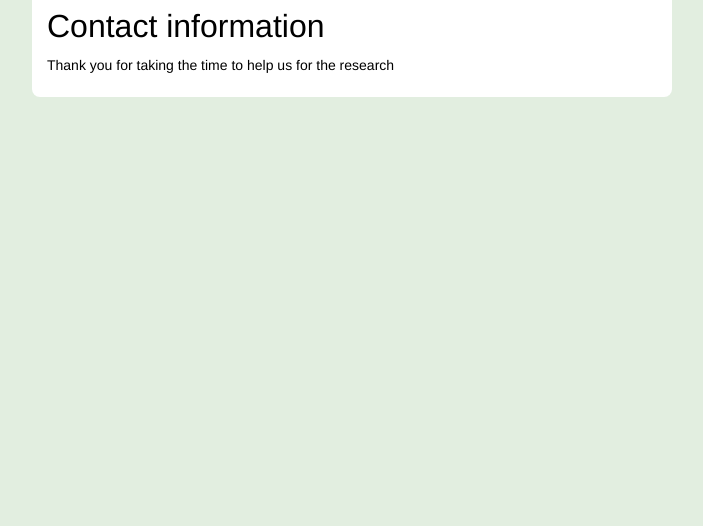
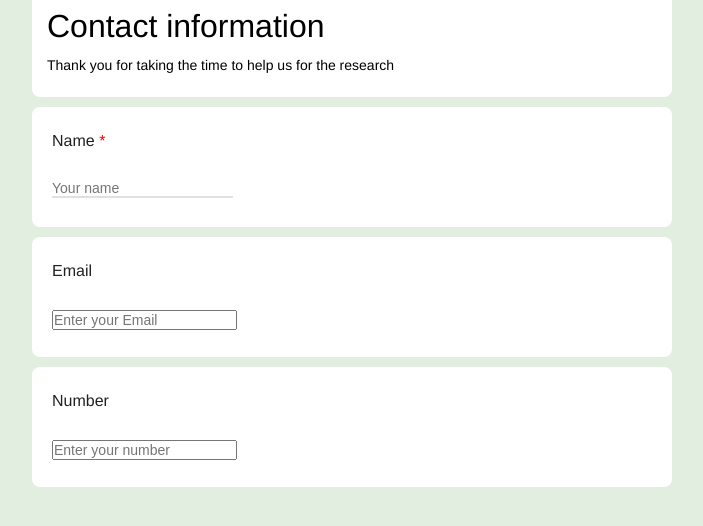
Before and after one commit to mohamedmarzuq/google-form-clone, a plain HTML site: page index.html in a window 1280 px wide. Shown: the part 208-734 px from the top of the page, without its empty margins (288-991 px from the left). Drawn offline with Linux system fonts and the light colour scheme.

Commit message:
Added name to the form

```diff
--- a/index.html
+++ b/index.html
@@ -20,10 +20,10 @@
                 <p id="description"> Thank you for taking the time to help us for the research</p>
             </div>
 
-             <!--<form action="" id="survey-form" autocomplete="off">
+            <form action="" id="survey-form" autocomplete="off">
                 <div class="form-group">
-                    <label id="name-label" for="name">Name</label> <br>
-                    <input type="text" name="name" id="name" class="form-control" placeholder="Enter your name" required>
+                    <label id="name-label" for="name">Name <span>*</span></label> <br>
+                    <input type="text" name="name" id="name" class="form-control" placeholder="Your name" required>
                 </div>
 
                 <div class="form-group">
@@ -33,10 +33,10 @@
 
                 <div class="form-group">
                     <label id="name-label" for="name">Number</label> <br>
-                    <input type="number" name="name" id="name" class="form-control" placeholder="Enter your number" minlength="10" maxlength="10" required>
+                    <input type="number" name="number" id="number" class="form-control" placeholder="Enter your number" minlength="10" maxlength="10" required>
                 </div>
 
-                <div class="form-group">
+                <!--<div class="form-group">
                     <label id="name-label" for="name">Gender</label> <br>
                     <select name="role" id="dropdown" class="form-control"></select>
                 </div>
--- a/style.css
+++ b/style.css
@@ -24,7 +24,8 @@ body {
 
 input[type=text] {
     border: none;
-    border-bottom: 2px solid red;
+    border-top: tomato;
+    border-bottom: 2px solid rgba(0,0,0,0.12);
 }
 
 #photo-div {
@@ -32,9 +33,9 @@ input[type=text] {
     background-size: cover;
     background-position: center;
     height: 160px;
-    width: 640px;
+    max-width: 640px;
     border-radius: 8px;
-    margin: 0 auto;
+    margin: 0 auto 10px;
 }
 
 #title {
@@ -47,9 +48,9 @@ input[type=text] {
 #title-div {
     border-top: 10px solid rgb(61, 143, 45);
     height: 109px;
-    width: 640px;
+    max-width: 640px;
     background-color: #fff;
-    margin: 10px auto;
+    margin: 0 auto 10px;
     padding-top: 10px;
     padding-left: 15px;
     border-radius: 8px;
@@ -61,30 +62,32 @@ input[type=text] {
     font-size: 14px;
 }
 
-
-
-#survey-form {
-    padding-top: 15px;
+span {
+    color: red;
 }
 
 .form-group {
-    font-size: 15px;
-    max-width: 30rem;
-    margin: 2rem auto 0;
+    background-color: #fff;
+    height: 120px;
+    color: #202124 !important;
+    max-width: 640px;
+    border-radius: 8px;
+    margin: 0 auto 10px;
+    padding-top: 25px;
+    padding-left: 20px;
+    font-size: 16px;
 }
 
 .form-control {
-    width: 30rem;
-    height: 3rem;
-    border-radius: 0.35rem;
-    border: none;
-    margin: 0 auto;
-    outline: none;
+    margin-top: 30px;
+    /* border: 1px solid blueviolet; */
+    outline-color: transparent;
 }
 
 input,
 .form-control:placeholder-shown {
-    padding-left: 1rem;
+    padding-left: 0;
+    font-size: 14px;
 }
 
 input:focus,
```
